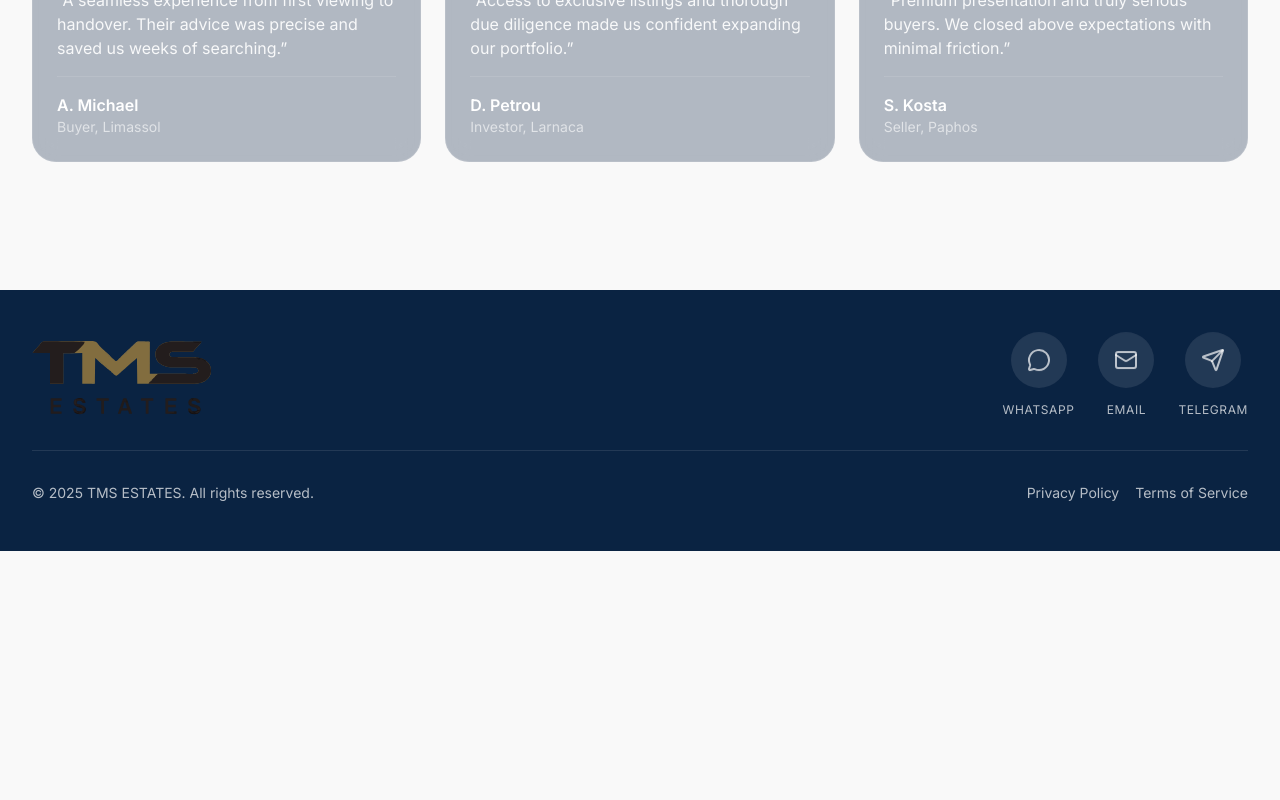
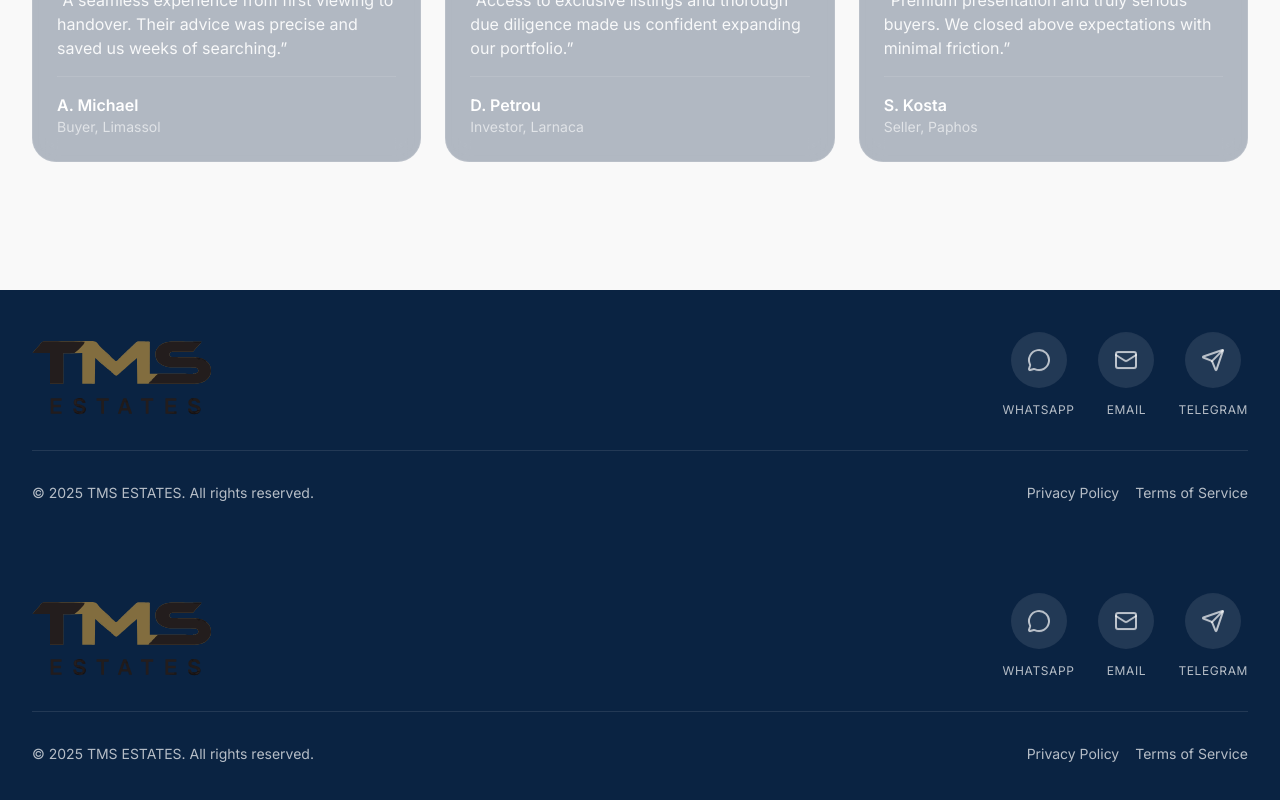
Before and after one commit to tmsgroupeu/tmsestates, a Next.js app in the folder web/: page / in a window 1280 px wide. Shown: the part 3165-3965 px from the top of the page. Before the commit the page ends 3716 px from the top, so only its background shows below. Built offline with nearby package versions, Linux system fonts and the light colour scheme; no server answers.

Commit message:
Update layout.tsx

```diff
--- a/web/src/app/layout.tsx
+++ b/web/src/app/layout.tsx
@@ -1,7 +1,8 @@
-// src/app/layout.tsx
+// UPDATED: src/app/layout.tsx
 import type { Metadata } from "next";
 import { Inter, Montserrat } from "next/font/google";
 import Header from "@/components/Header";
+import Footer from "@/components/Footer"; // Import the Footer
 import ContactBubble from "@/components/ui/ContactBubble";
 import "./globals.css";
 
@@ -31,6 +32,7 @@ export default function RootLayout({ children }: { children: React.ReactNode })
       <body>
         <Header />
         <main>{children}</main>
+        <Footer /> {/* ✅ ADD THE FOOTER HERE */}
         <ContactBubble footerId="page-footer" />
       </body>
     </html>
```
